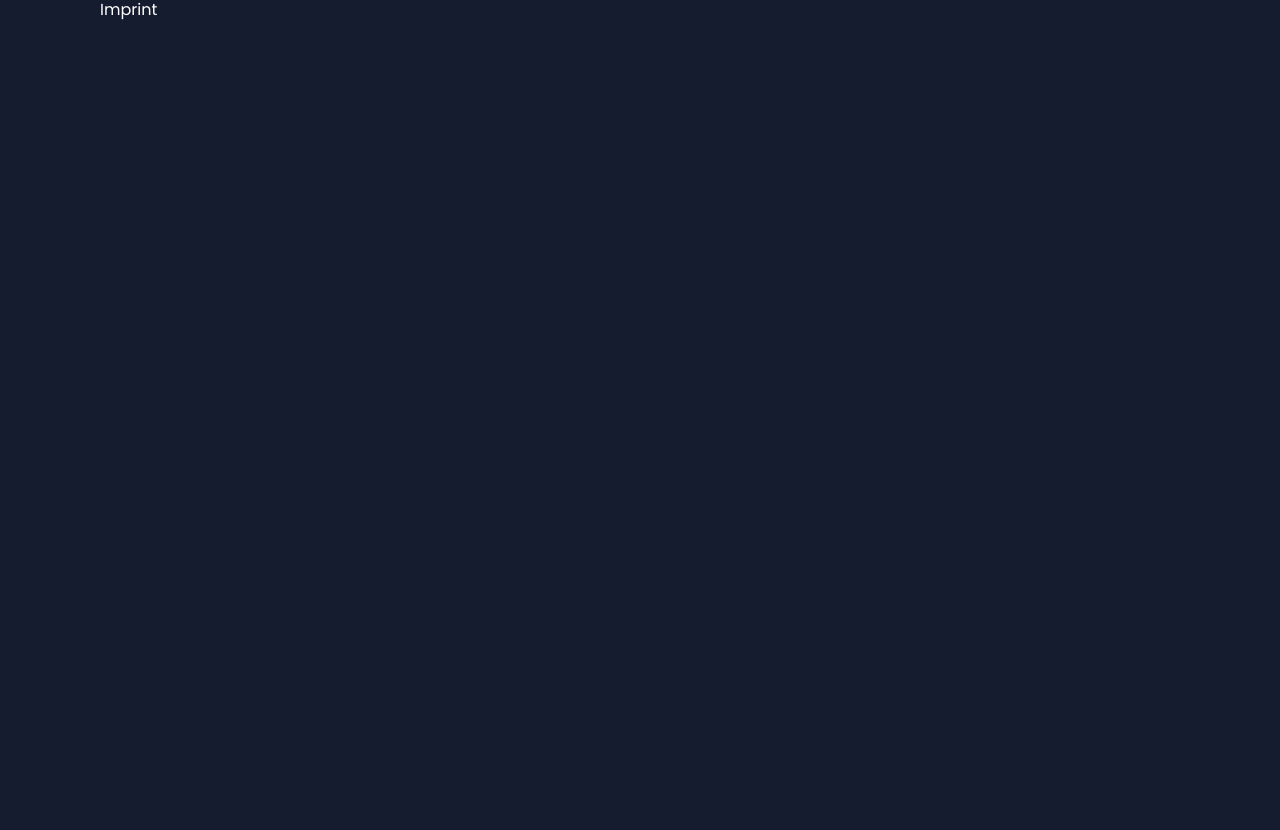
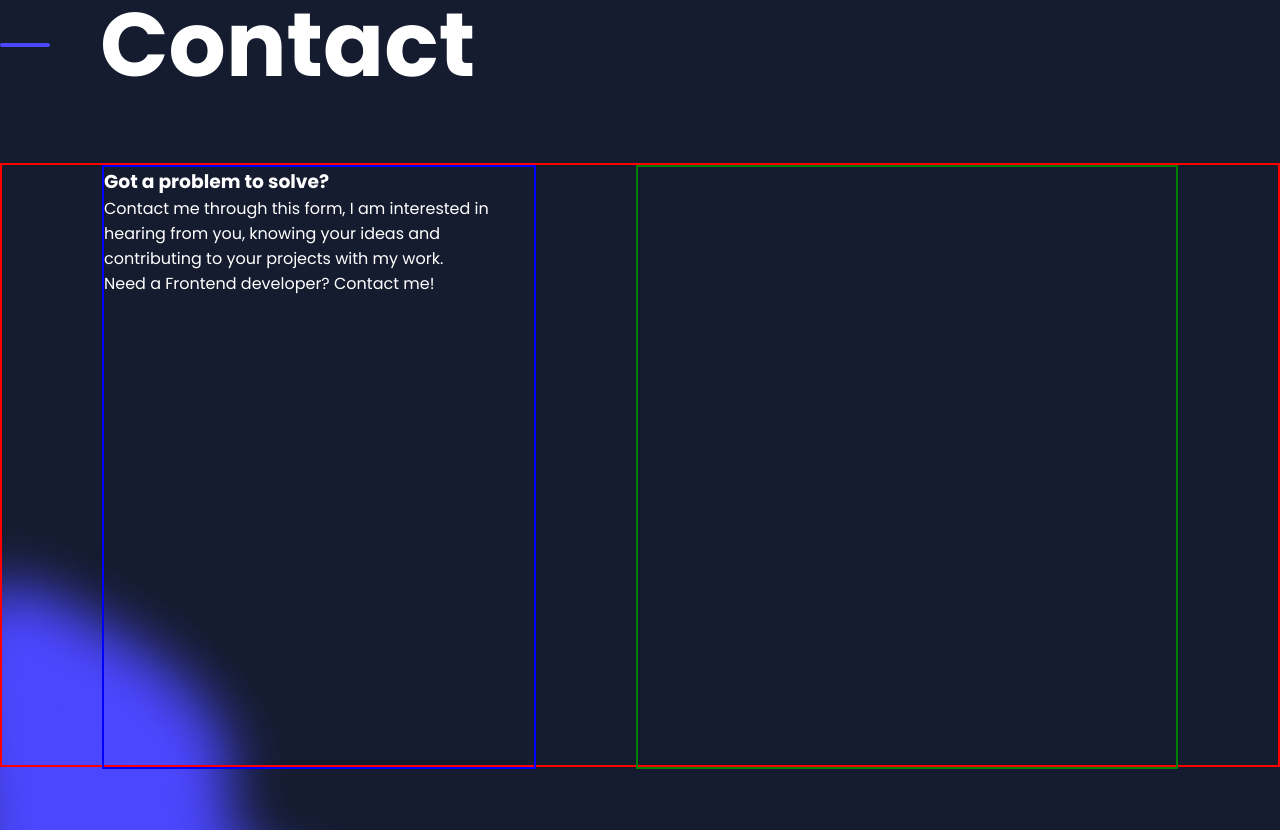
Before and after one commit to Aristotelis-Stratis/Portfolio, an Angular app: page / in a window 1280 px wide. Shown: the part 5890-6720 px from the top of the page. Before the commit the page ends 5992 px from the top, so only its background shows below. Built offline with nearby package versions, Linux system fonts and the light colour scheme.

Commit message:
early stage of contact component

```diff
--- a/src/app/footer/footer.component.scss
+++ b/src/app/footer/footer.component.scss
@@ -3,6 +3,9 @@ footer {
     box-sizing: border-box;
     padding-top: 50px;
     padding-bottom: 80px;
+    background-color: rgb(21, 28, 47);
+    position: relative;
+    z-index: 1000;
 
     >div {
         display: flex;
@@ -89,7 +92,7 @@ footer {
             align-items: center;
             justify-content: center;
             gap: 30px;
-            padding:0;
+            padding: 0;
         }
     }
 
--- a/src/app/main-content/contact/contact.component.html
+++ b/src/app/main-content/contact/contact.component.html
@@ -1 +1,28 @@
-<p>contact works!</p>
+<section>
+    <div class="contactHeader">
+        <div class="blueLine"></div>
+        <div class="contactTitle">
+            <h2>Contact</h2>
+        </div>
+    </div>
+
+    <div class="contactContent">
+        <div class="contactText">
+            <div class="contactTextContainer">
+                <div>
+                    <h3>Got a problem to solve?</h3>
+                </div>
+                <div>
+                    <span>Contact me through this form, I am interested in hearing from you, knowing your ideas and
+                        contributing to your projects with my work.</span>
+                </div>
+                <div>
+                    <span>Need a Frontend developer? Contact me!</span>
+                </div>
+            </div>
+        </div>
+        <div class="contactForm">
+        </div>
+    </div>
+    <div class="contactBackground"></div>
+</section>
--- a/src/app/main-content/contact/contact.component.scss
+++ b/src/app/main-content/contact/contact.component.scss
@@ -0,0 +1,72 @@
+section {
+    padding-top: 100px;
+    padding-bottom: 150px;
+    position: relative;
+    z-index: 999;
+}
+
+.contactHeader {
+    display: flex;
+    flex-direction: row;
+    align-items: center;
+    justify-content: start;
+    gap: 50px;
+    margin-bottom: 50px;
+}
+
+.blueLine {
+    background-color: rgb(75, 71, 255);
+    width: 50px;
+    border-radius: 2px;
+    height: 4px;
+}
+
+.contactTitle {
+    display: flex;
+    align-items: center;
+    justify-content: start;
+
+    >h2 {
+        font-size: 90px;
+        font-weight: 700;
+    }
+
+}
+
+.contactContent {
+    height: 600px;
+    display: flex;
+    justify-content: space-between;
+    padding-left: 100px;
+    padding-right: 100px;
+    border: 2px solid red;
+    position: relative;
+    z-index: 1000;
+}
+
+.contactText {
+    width: 40%;
+    height: 100%;
+    border: 2px solid blue;
+}
+
+.contactTextContainer {}
+
+.contactForm {
+    width: 50%;
+    height: 100%;
+    border: 2px solid green;
+}
+
+.contactBackground {
+    background-image: url('/assets/img/blur-shapes/part_7.png');
+    background-repeat: no-repeat;
+    background-size: contain;
+    position: absolute;
+    z-index: 999;
+    width: 747.47px;
+    height: 902.79px;
+    transform: rotate(320deg);
+    left: -189px;
+    top: 600px;
+}
--- a/src/app/main-content/main-content.component.html
+++ b/src/app/main-content/main-content.component.html
@@ -1,5 +1,5 @@
 <app-landing-page></app-landing-page>
 <app-about-me></app-about-me>
-
 <app-my-skills></app-my-skills>
- <app-my-portfolio></app-my-portfolio>
+<app-my-portfolio></app-my-portfolio>
+<app-contact></app-contact>
--- a/src/app/main-content/my-portfolio/my-portfolio.component.scss
+++ b/src/app/main-content/my-portfolio/my-portfolio.component.scss
@@ -84,7 +84,7 @@ section {
     height: 951.44px;
     width: 428.59px;
     right: 25px;
-    top: 70%;
+    top: 80%;
     transform: rotate(70deg);
 }
 
```
Also changed, not shown: src/assets/img/blur-shapes/part_6.png, src/assets/img/blur-shapes/part_7.png.
